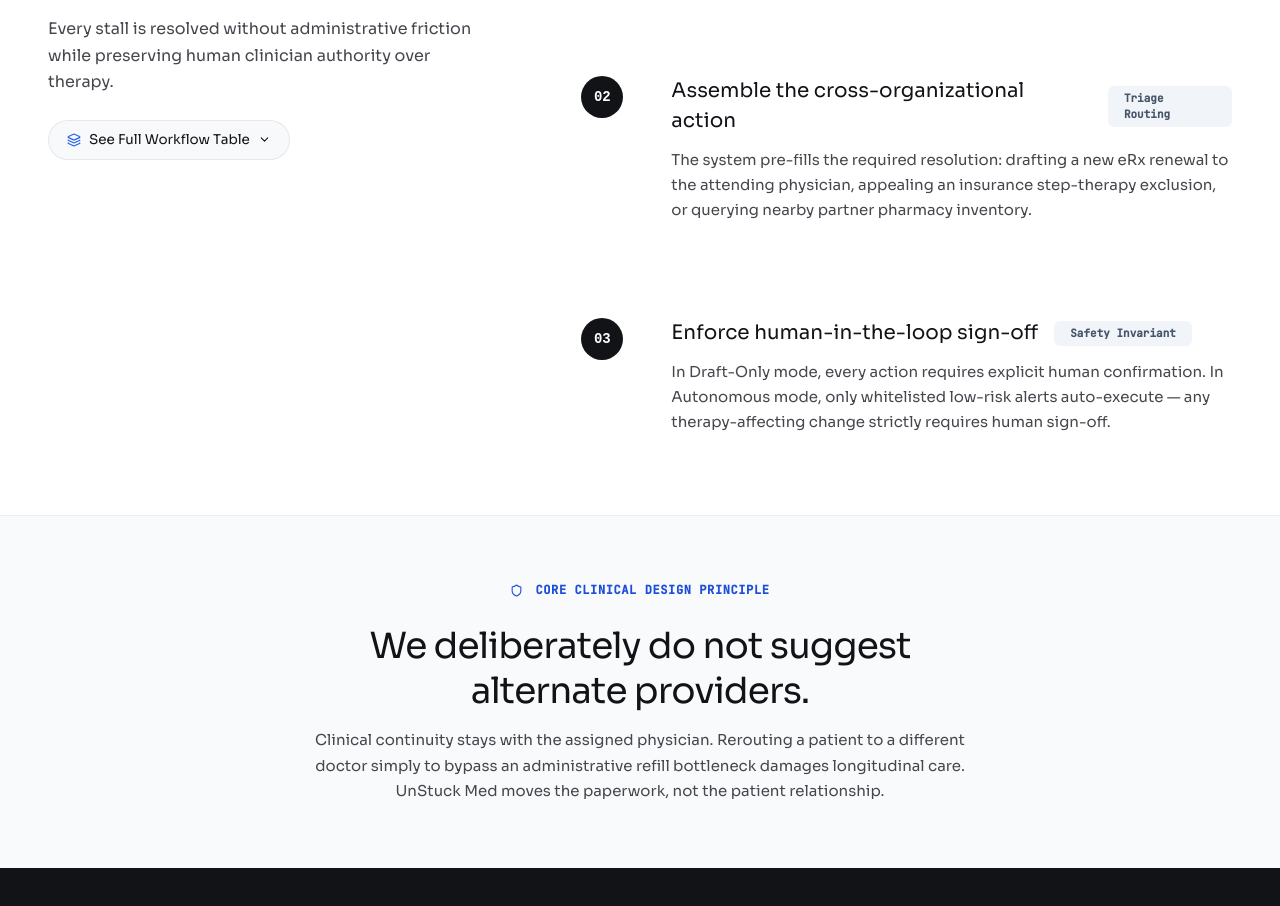
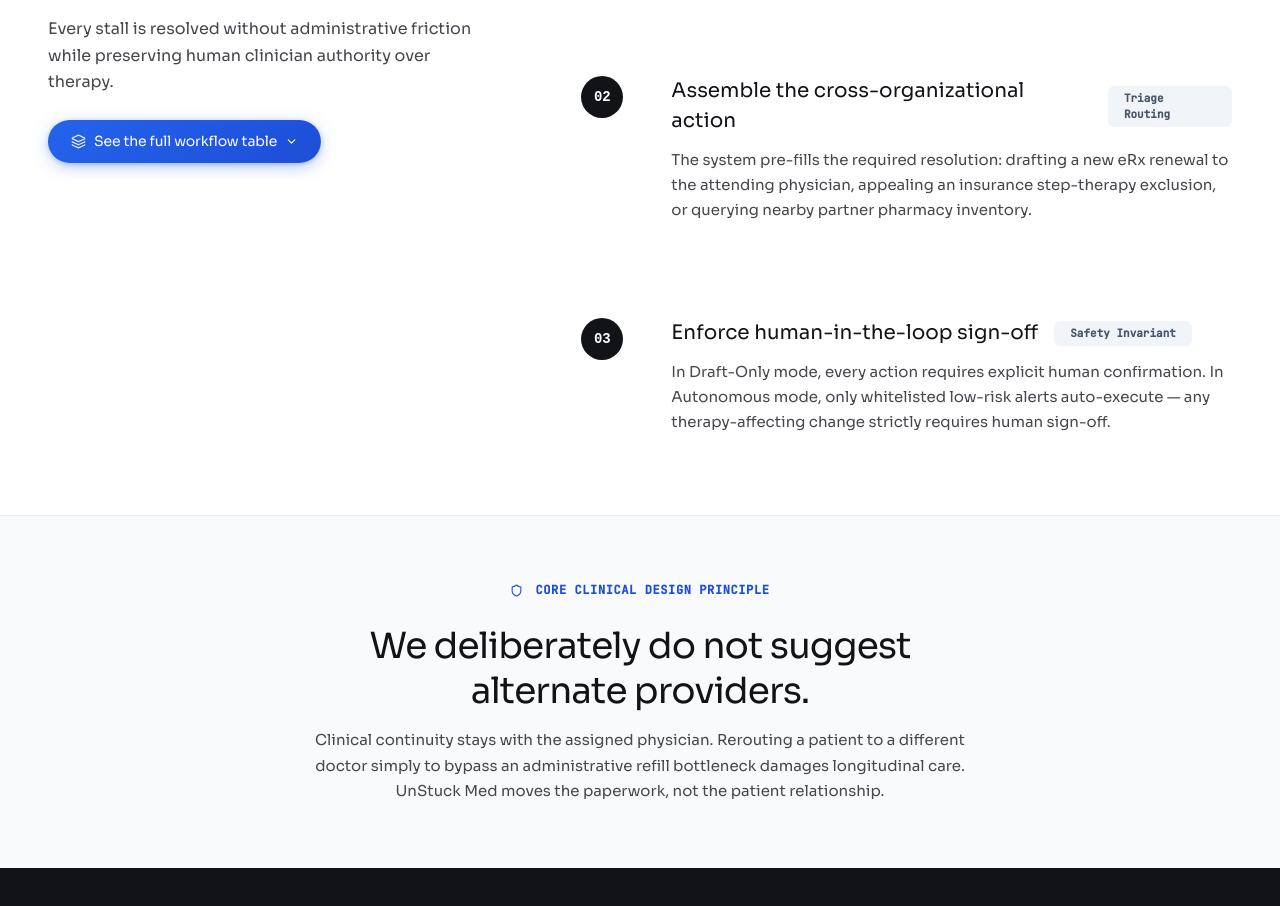
Before and after one commit to naagasumukh8/EON-2.0, a Next.js app: page / in a window 1280 px wide. Shown: the part 2179-3085 px from the top of the page. Built offline with nearby package versions, Linux system fonts and the light colour scheme; a web font is replaced by a local one.

Commit message:
style: highlight 'See the full workflow table' button with blue gradient CTA and glow

```diff
--- a/app/page.tsx
+++ b/app/page.tsx
@@ -683,19 +683,28 @@ export default function HomePage() {
                 display: "inline-flex",
                 alignItems: "center",
                 gap: "8px",
-                background: "rgba(183, 191, 217, 0.1)",
-                border: "1px solid rgba(33, 34, 38, 0.08)",
-                color: "rgb(18, 19, 23)",
-                padding: "9px 18px",
+                background: showWorkflow
+                  ? "rgba(183, 191, 217, 0.12)"
+                  : "linear-gradient(135deg, #2563EB 0%, #1D4ED8 100%)",
+                border: showWorkflow
+                  ? "1px solid rgba(33, 34, 38, 0.12)"
+                  : "1px solid rgba(37, 99, 235, 0.3)",
+                color: showWorkflow ? "rgb(18, 19, 23)" : "#FFFFFF",
+                padding: "10px 22px",
                 borderRadius: "9999px",
-                fontSize: "13.5px",
-                fontWeight: 450,
+                fontSize: "14px",
+                fontWeight: 500,
                 cursor: "pointer",
+                boxShadow: showWorkflow
+                  ? "none"
+                  : "0 4px 18px -4px rgba(37, 99, 235, 0.55), 0 1px 4px rgba(37,99,235,0.2)",
+                transition: "all 0.2s ease",
+                letterSpacing: "-0.01em",
               }}
-              className="hover:bg-black/5"
+              className={showWorkflow ? "hover:bg-black/5" : "hover:scale-[1.02] active:scale-95"}
             >
-              <Layers style={{ width: 14, height: 14, color: "#2563EB" }} />
-              <span>{showWorkflow ? "Hide Actor Matrix" : "See Full Workflow Table"}</span>
+              <Layers style={{ width: 15, height: 15, color: showWorkflow ? "#2563EB" : "rgba(255,255,255,0.85)" }} />
+              <span>{showWorkflow ? "Hide Actor Matrix" : "See the full workflow table"}</span>
               {showWorkflow ? <ChevronUp style={{ width: 13, height: 13 }} /> : <ChevronDown style={{ width: 13, height: 13 }} />}
             </button>
           </div>
```
